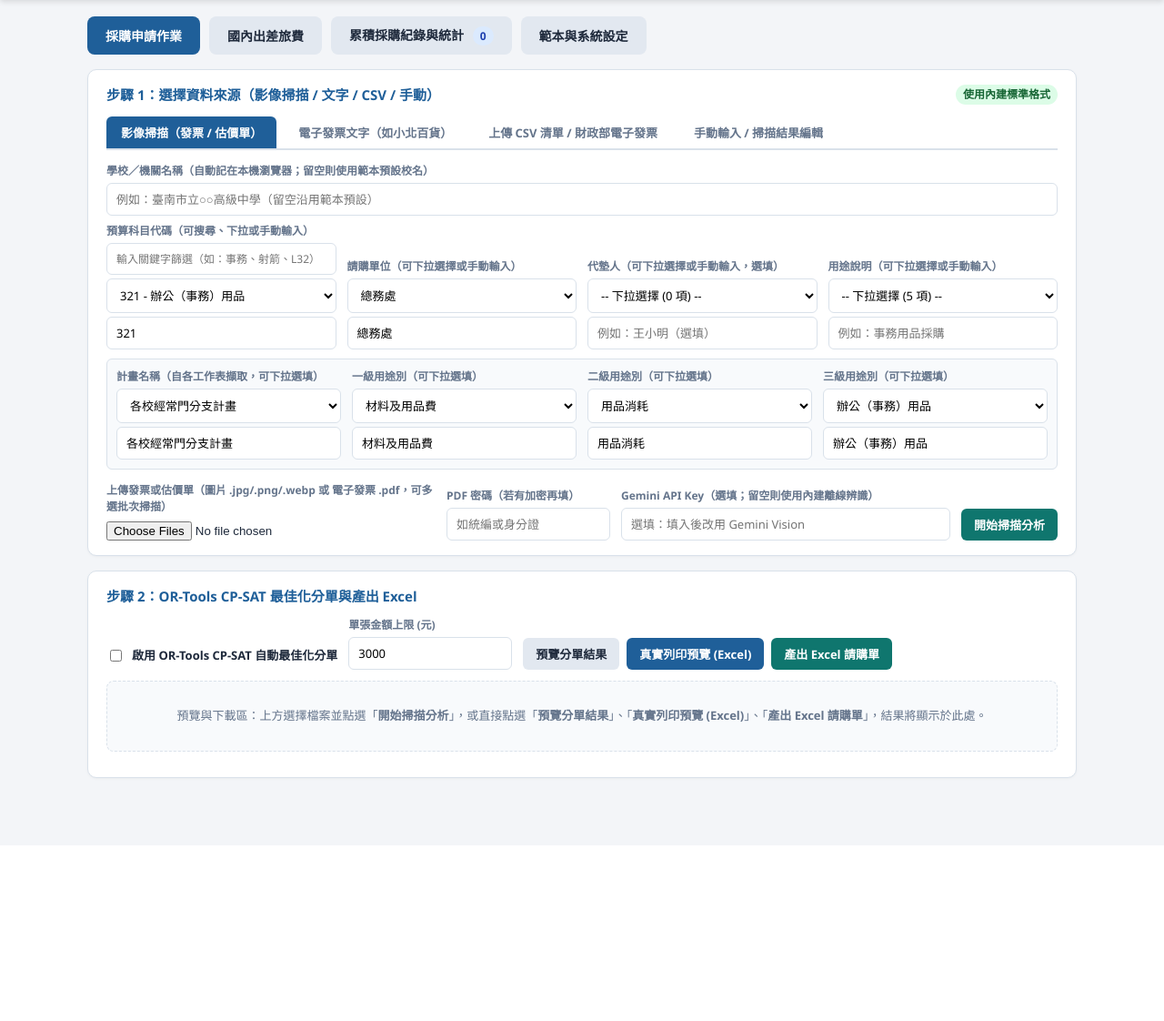
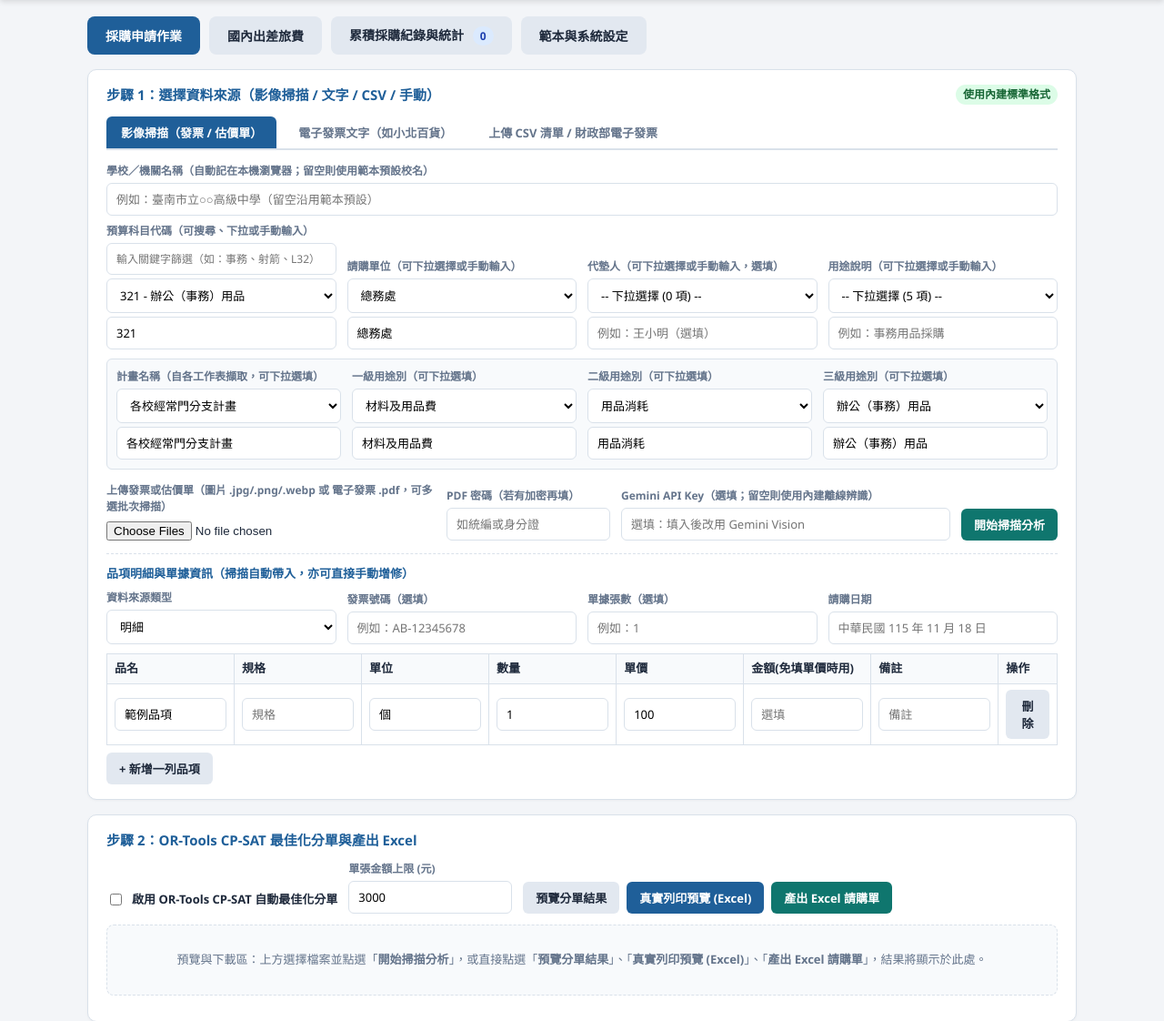
Before and after one commit to Albertyoung22/Purchase, a Flask app: page / in a window 1280 px wide. Shown: the part 73-1195 px from the top of the page at 91% size. Before the commit the page ends 931 px from the top, so only its background shows below. Run offline with Flask 3, Linux system fonts and the light colour scheme.

Commit message:
Remove redundant manual tab and keep unified editable item table always visible

```diff
--- a/templates/index.html
+++ b/templates/index.html
@@ -203,7 +203,6 @@
         <button class="tab-btn active" onclick="switchTab('scan', this)">影像掃描（發票 / 估價單）</button>
         <button class="tab-btn" onclick="switchTab('invoice_text', this)">電子發票文字（如小北百貨）</button>
         <button class="tab-btn" onclick="switchTab('csv', this)">上傳 CSV 清單 / 財政部電子發票</button>
-        <button class="tab-btn" onclick="switchTab('manual', this)">手動輸入 / 掃描結果編輯</button>
       </div>
 
       <!-- Shared Header Metadata -->
@@ -314,8 +313,11 @@
         <div id="csvStatus" style="margin-top:8px; font-size:13px; color:var(--accent);"></div>
       </div>
 
-      <!-- Tab 3: Manual Entry -->
-      <div id="panel-manual" class="tab-panel">
+      <!-- Always-visible Editable Items & Receipt Metadata -->
+      <div id="panel-manual" style="margin-top:14px; padding-top:12px; border-top:1px dashed var(--border);">
+        <div style="font-size:13px; font-weight:700; color:var(--primary); margin-bottom:8px;">
+          品項明細與單據資訊（掃描自動帶入，亦可直接手動增修）
+        </div>
         <div class="row" style="margin-bottom:10px;">
           <div class="col">
             <label>資料來源類型</label>
@@ -917,25 +919,7 @@
           ${data.document_type ? `<strong>單據類型：</strong><span class="badge">${escapeHtml(data.document_type)}</span> ｜ ` : ''}
           <strong>總金額：</strong><span id="scanTotalAmt">${inv.total_amount ?? '(未辨識)'}</span> 元 ｜
           <strong>自動選用工作表：</strong><span class="badge ok">${escapeHtml(data.recommended_sheet)}</span>
-          <div style="margin-top:8px; display:flex; justify-content:space-between; align-items:center;">
-            <span style="font-size:12px; color:#065f46;">💡 可直接在下方表格修改品名、規格、單位、數量、單價或刪除／新增列，修改後會自動同步至產出表單：</span>
-            <button type="button" class="secondary" onclick="addScanEditRow()" style="padding:4px 10px; font-size:12px;">＋ 新增品項</button>
-          </div>
-          <table id="scanEditableTable" style="margin-top:6px;">
-            <thead><tr><th>品名（項目）</th><th style="width:110px;">規格</th><th style="width:62px;">單位</th><th style="width:68px;">數量</th><th style="width:86px;">單價</th><th style="width:90px;">小計</th><th style="width:110px;">備註</th><th style="width:46px;">刪</th></tr></thead>
-            <tbody>${(inv.items && inv.items.length ? inv.items : [{name: (data.document_type || '發票') + '採購', spec: '', unit: '批', quantity: 1, unit_price: '', subtotal: inv.total_amount ?? '', note: ''}]).map(i => `
-              <tr>
-                <td><input type="text" class="s-name" value="${escapeHtml(i.name)}" oninput="syncScanTableToManual(this)" /></td>
-                <td><input type="text" class="s-spec" value="${escapeHtml(i.spec || '')}" oninput="syncScanTableToManual(this)" /></td>
-                <td><input type="text" class="s-unit" value="${escapeHtml(i.unit || '')}" oninput="syncScanTableToManual(this)" /></td>
-                <td><input type="number" class="s-qty" value="${i.quantity ?? 1}" oninput="syncScanTableToManual(this, true)" /></td>
-                <td><input type="number" class="s-price" value="${i.unit_price ?? ''}" placeholder="選填" oninput="syncScanTableToManual(this, true)" /></td>
-                <td><input type="number" class="s-sub" value="${i.subtotal ?? ''}" oninput="syncScanTableToManual(this, false)" /></td>
-                <td><input type="text" class="s-note" value="${escapeHtml(i.note || '')}" oninput="syncScanTableToManual(this)" /></td>
-                <td><button type="button" class="danger" onclick="this.closest('tr').remove(); syncScanTableToManual();" style="padding:4px 8px; font-size:12px;">刪</button></td>
-              </tr>`).join('')}
-            </tbody>
-          </table>
+          ${(!inv.items || !inv.items.length) ? `<div style="margin-top:6px; color:#991b1b; font-weight:600;">未能自動解析出明細金額，請於下方品項明細補填金額，或展開「原始文字」用 CP-SAT 解析。</div>` : ''}
           <details style="margin-top:8px;" ${preserveRawOpen ? 'open' : ''}>
             <summary style="cursor:pointer; font-weight:600;">檢視 / 編輯原始 OCR / PDF 文字（可用 CP-SAT 轉為 7 欄明細）</summary>
             <textarea id="rawOcrEditor" style="margin-top:6px; min-height:140px;">${escapeHtml(data.raw_text || '')}</textarea>
```
